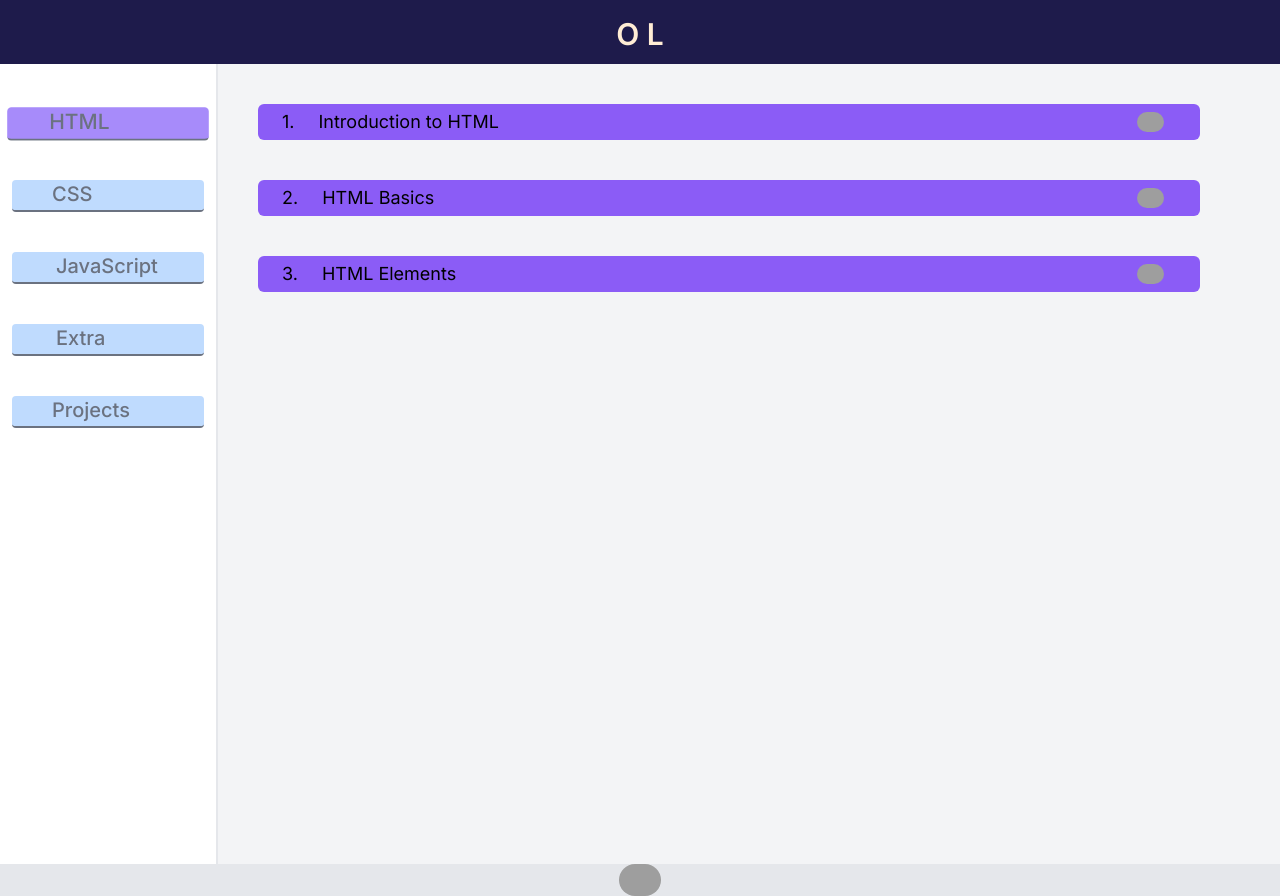
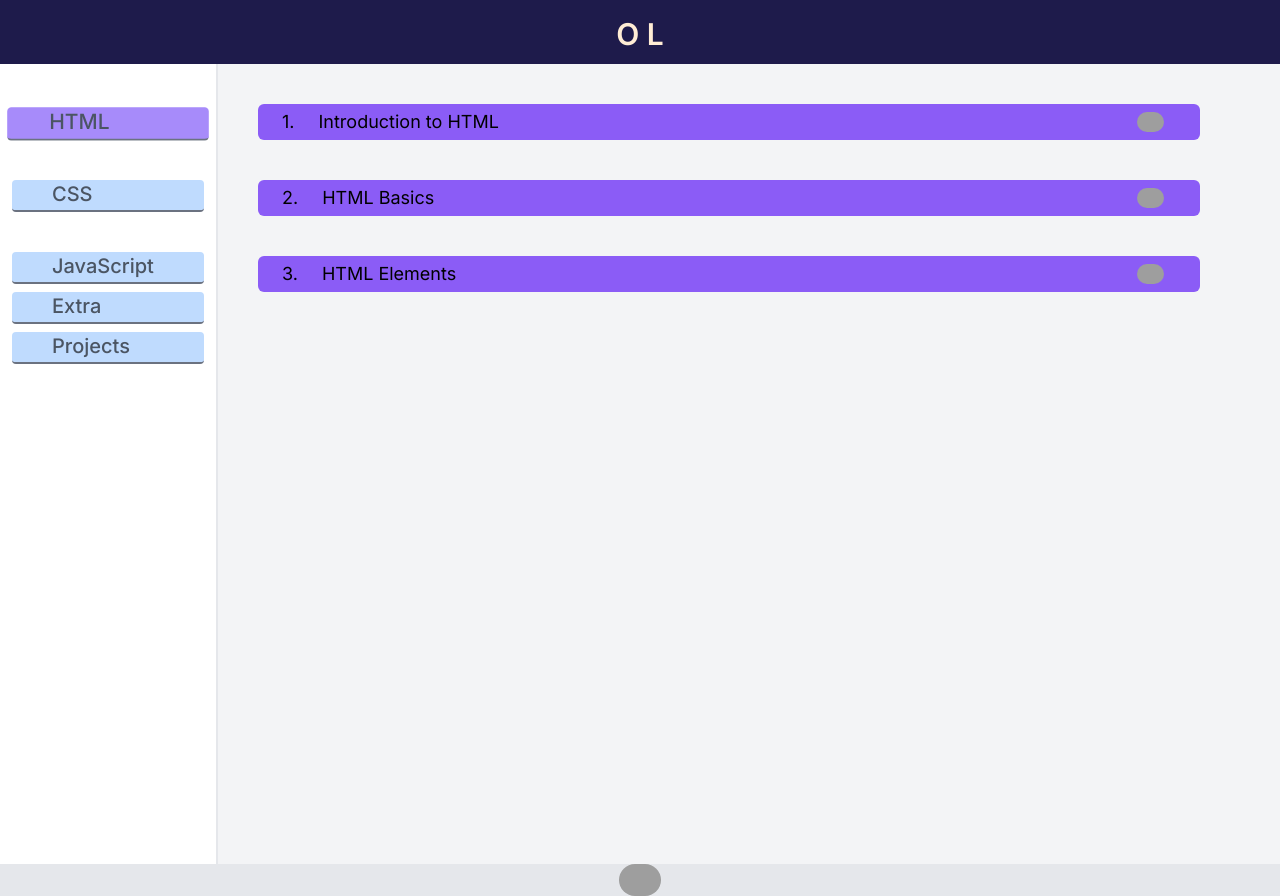
Before and after one commit to Yashhh999/OnLearn, a Next.js app: page /learn/webdev/html in a window 1280 px wide. Built offline with nearby package versions, Linux system fonts and the light colour scheme; grey boxes are pictures that could not be loaded.

Commit message:
Improved sidebar 2.0

```diff
--- a/src/components/Wdsidebar.js
+++ b/src/components/Wdsidebar.js
@@ -3,46 +3,54 @@ import Link from "next/link";
 import { usePathname } from "next/navigation";
 
 export default function Wdsidebar() {
-    const pathName=usePathname();
+    const pathName = usePathname();
     return (
         <>
             <div className="h-screen w-1/5 bg-white border-r-2 p-1 m-0">
 
-
+                <Link href="/learn/webdev/html">
                     <div className={pathName === "/learn/webdev/html" ? "bg-violet-400 rounded m-2 h-8 transform: scale-105 duration-500 border-b-2 border-gray-500 hover:bg-violet-500" : "bg-blue-200 hover:bg-violet-300 transform: scale-100 duration-500 rounded m-2 h-8 border-b-2  border-gray-500"}>
-                    <div className="mt-10 mx-10 text-xl text-gray-500 font-medium ">
-                        <Link href="/learn/webdev/html">HTML</Link>
+                        <div className="mt-10 mx-10 text-xl text-gray-600 font-medium ">
+                            HTML
                         </div>
                     </div>
+                </Link>
 
+                <Link href="/learn/webdev/css" className="">
                     <div className={pathName === "/learn/webdev/css" ? "bg-violet-400 rounded m-2 h-8 transform: scale-105 duration-500 border-b-2 border-gray-500 hover:bg-violet-500" : "bg-blue-200 hover:bg-violet-300 transform: scale-100 duration-500 rounded m-2 h-8 border-b-2  border-gray-500"}>
-                    <div className="mt-10 mx-10 text-xl text-gray-500 font-medium ">
-                        <Link href="/learn/webdev/css" className="">CSS</Link>
+                        <div className="mt-10 mx-10 text-xl text-gray-600 font-medium ">
+                            CSS
                         </div>
 
                     </div>
+                </Link>
 
+                <Link href="/learn/webdev/js" className="" >
                     <div className={pathName === "/learn/webdev/js" ? "bg-violet-400 rounded m-2 h-8 transform: scale-105 duration-500 border-b-2 border-gray-500 hover:bg-violet-500" : "bg-blue-200 hover:bg-violet-300 transform: scale-100 duration-500 rounded m-2 h-8 border-b-2  border-gray-500"}>
-                    <div className="mt-10 mx-10 text-xl text-gray-500 font-medium">
-                        <Link href="/learn/webdev/js" className="mx-1" >JavaScript</Link>
+                        <div className="mt-10 mx-10 text-xl text-gray-600 font-medium">
+                            JavaScript
                         </div>
 
                     </div>
+                </Link>
 
+                <Link href="/learn/webdev/extra" className="" >
                     <div className={pathName === "/learn/webdev/extra" ? "bg-violet-400 rounded m-2 h-8 transform: scale-105 duration-500 border-b-2 border-gray-500 hover:bg-violet-500" : "bg-blue-200 hover:bg-violet-300 transform: scale-100 duration-500 rounded m-2 h-8 border-b-2  border-gray-500"}>
-                    <div className="mt-10 mx-10 text-xl text-gray-500 font-medium ">
-                        <Link href="/learn/webdev/extra" className="mx-1" >Extra</Link>
+                        <div className=" mx-10 text-xl text-gray-600 font-medium ">
+                            Extra
                         </div>
 
                     </div>
+                </Link>
 
-
+                <Link href="/learn/webdev/projects" className="">
                     <div className={pathName === "/learn/webdev/projects" ? "bg-violet-400 rounded m-2 h-8 transform: scale-105 duration-500 border-b-2 border-gray-500 hover:bg-violet-500" : "bg-blue-200 hover:bg-violet-300 transform: scale-100 duration-500 rounded m-2 h-8 border-b-2  border-gray-500"}>
-                    <div className="mt-10 mx-10 text-xl text-gray-500 font-medium w-28">
-                        <Link href="/learn/webdev/projects" className="py-1">Projects</Link>
+                        <div className=" mx-10 text-xl text-gray-600 font-medium w-28">
+                            Projects
                         </div>
 
                     </div>
+                </Link>
 
 
             </div>
```
Lines whose indentation alone changed are shown as unchanged.
